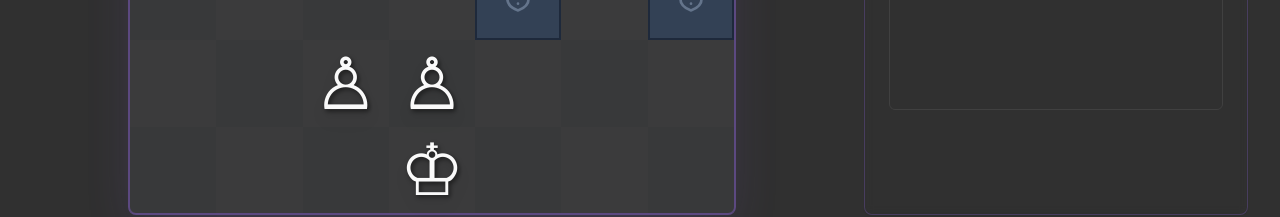
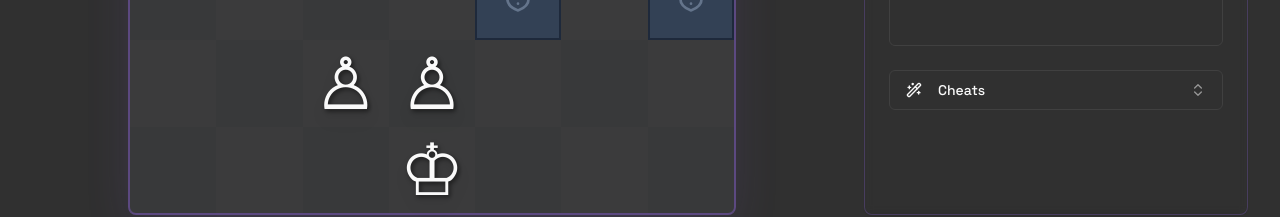
Before and after one commit to denys-experiments/chess-crawl-ai, a Next.js app: page / in a window 1280 px wide. Shown: the part 489-706 px from the top of the page. Built offline with nearby package versions, Linux system fonts and the light colour scheme.

Commit message:
Add "Enable Cheats" button. Once clicked it shows a panel in the UI with

```diff
--- a/src/app/page.tsx
+++ b/src/app/page.tsx
@@ -5,7 +5,7 @@ import { useState, useEffect, useCallback, useRef } from 'react';
 import type { Piece, Board, Position, PieceType } from '@/types';
 import { GameBoard } from '@/components/game/board';
 import { GameHud } from '@/components/game/hud';
-import { initializeBoard, getValidMoves } from '@/lib/game-logic';
+import { initializeBoard, getValidMoves, isWithinBoard } from '@/lib/game-logic';
 import { useToast } from "@/hooks/use-toast";
 import {
   Dialog,
@@ -193,7 +193,7 @@ export default function Home() {
         }
     }
 
-    if (targetTile?.type === 'chest' || (targetTile?.type === 'chest' && isOrthogonalMove(from, to))) {
+    if (targetTile?.type === 'chest') {
       if (pieceToMove.piece === 'Pawn') {
         const newPieceType = getPromotionPiece(level, playerPieces);
         newPieceState = {
@@ -233,10 +233,6 @@ export default function Home() {
     setAvailableMoves([]);
     setTurn('enemy');
   };
-
-  function isOrthogonalMove(from: Position, to: Position) {
-    return from.x === to.x || from.y === to.y;
-  }
 
   const checkForAllyRescue = (pos: Position, currentBoard: Board) => {
     const directions = [[-1,-1],[-1,0],[-1,1],[0,-1],[0,1],[1,-1],[1,0],[1,1]];
@@ -291,7 +287,7 @@ export default function Home() {
         const moves = getValidMoves({x: enemy.x, y: enemy.y}, board);
         const validEnemyMoves = moves.filter(move => {
             const targetTile = board[move.y][move.x];
-            return targetTile?.type !== 'chest' && targetTile?.type !== 'sleeping_ally';
+            return targetTile?.type !== 'sleeping_ally';
         });
 
         for (const move of validEnemyMoves) {
@@ -308,6 +304,15 @@ export default function Home() {
                     case 'King': score += 1000; break;
                 }
             }
+
+            if (targetTile?.type === 'chest') {
+                if (enemy.piece === 'Pawn') {
+                    score += 15; // Pawns are encouraged to open chests for promotion
+                } else {
+                    score -= 5; // Other pieces are discouraged from opening chests
+                }
+            }
+
 
             if (playerKing) {
                 const currentDist = Math.abs(enemy.x - playerKing.x) + Math.abs(enemy.y - playerKing.y);
@@ -334,7 +339,7 @@ export default function Home() {
                 score -= 5;
             }
 
-            score += Math.random() * 0.5;
+            score += Math.random() * 2; // Increased randomness to avoid loops
 
             allPossibleMoves.push({ piece: enemy, move, score });
         }
@@ -439,6 +444,116 @@ export default function Home() {
       startNextLevel(allCarriedPieces);
   };
 
+  // --- CHEAT FUNCTIONS ---
+
+  const handleRegenerateLevel = (width: number, height: number) => {
+    if (!board) return;
+    setIsLoading(true);
+    const king = playerPieces.find(p => p.piece === 'King');
+    const newBoard = initializeBoard(level, king ? [king] : [], { width, height });
+    checkForInitialRescues(newBoard);
+    setBoard(newBoard);
+    setSelectedPiece(null);
+    setAvailableMoves([]);
+    setTurn('player');
+    setAiReasoning('');
+    setIsLevelComplete(false);
+    setIsGameOver(false);
+    setIsLoading(false);
+    toast({ title: "Cheat Activated!", description: `Level regenerated to ${width}x${height}.` });
+  }
+
+  const handleWinLevel = () => {
+    setIsLevelComplete(true);
+    toast({ title: "Cheat Activated!", description: "You've won the level!" });
+  }
+
+  const handleCreatePiece = (pieceType: PieceType) => {
+    if (!board) return;
+    const king = playerPieces.find(p => p.piece === 'King');
+    if (!king) {
+        toast({ title: "Cheat Failed", description: "Player King not found.", variant: "destructive" });
+        return;
+    }
+    const { x: kingX, y: kingY } = king;
+    const possibleSpawns: Position[] = [
+        { x: kingX - 1, y: kingY }, { x: kingX + 1, y: kingY },
+        { x: kingX, y: kingY - 1 }, { x: kingX, y: kingY + 1 },
+        { x: kingX - 1, y: kingY - 1 }, { x: kingX + 1, y: kingY - 1 },
+        { x: kingX - 1, y: kingY + 1 }, { x: kingX + 1, y: kingY + 1 },
+    ].filter(p => isWithinBoard(p.x, p.y, board) && !board[p.y][p.x]);
+
+    if (possibleSpawns.length === 0) {
+        toast({ title: "Cheat Failed", description: "No empty space near the King to spawn a piece.", variant: "destructive" });
+        return;
+    }
+
+    const spawnPos = possibleSpawns[0];
+    const newBoard = board.map(row => row.map(tile => tile ? {...tile} : null));
+    newBoard[spawnPos.y][spawnPos.x] = {
+        type: 'piece',
+        piece: pieceType,
+        color: 'white',
+        x: spawnPos.x,
+        y: spawnPos.y,
+        id: `${pieceType}-${Date.now()}`
+    };
+    setBoard(newBoard);
+    toast({ title: "Cheat Activated!", description: `A friendly ${pieceType} has appeared.` });
+  }
+
+  const handlePromotePawn = () => {
+    if (!board) return;
+    const pawns = playerPieces.filter(p => p.piece === 'Pawn');
+    if (pawns.length === 0) {
+        toast({ title: "Cheat Failed", description: "No player pawns available to promote.", variant: "destructive" });
+        return;
+    }
+    const randomPawn = pawns[Math.floor(Math.random() * pawns.length)];
+    const newPieceType = getPromotionPiece(level, playerPieces);
+
+    const newBoard = board.map(row => row.map(tile => tile ? {...tile} : null));
+    const pawnToPromote = newBoard[randomPawn.y][randomPawn.x];
+    if (pawnToPromote?.type === 'piece') {
+        (newBoard[randomPawn.y][randomPawn.x] as Piece) = {
+            ...pawnToPromote,
+            piece: newPieceType,
+            direction: undefined,
+        };
+        setBoard(newBoard);
+        toast({ title: "Cheat Activated!", description: `A pawn has been promoted to a ${newPieceType}.` });
+    }
+  }
+
+  const handleAwardCosmetic = () => {
+    if (!board) return;
+    const nonPawns = playerPieces.filter(p => p.piece !== 'Pawn');
+    if (nonPawns.length === 0) {
+        toast({ title: "Cheat Failed", description: "No non-pawn pieces available to award cosmetic.", variant: "destructive" });
+        return;
+    }
+    const randomPiece = nonPawns[Math.floor(Math.random() * nonPawns.length)];
+
+    const availableCosmetics = ['sunglasses', 'tophat', 'partyhat', 'bowtie', 'heart', 'star'];
+    const cosmeticDisplayNames: { [key: string]: string } = {
+        sunglasses: 'sunglasses',
+        tophat: 'a top hat',
+        partyhat: 'a party hat',
+        bowtie: 'a bowtie',
+        heart: 'a heart',
+        star: 'a star',
+    };
+    const newCosmetic = availableCosmetics[Math.floor(Math.random() * availableCosmetics.length)];
+
+    const newBoard = board.map(row => row.map(tile => tile ? {...tile} : null));
+    const pieceToDecorate = newBoard[randomPiece.y][randomPiece.x];
+    if(pieceToDecorate?.type === 'piece') {
+        (newBoard[randomPiece.y][randomPiece.x] as Piece).cosmetic = newCosmetic;
+        setBoard(newBoard);
+        toast({ title: "Cheat Activated!", description: `Your ${pieceToDecorate.piece} received ${cosmeticDisplayNames[newCosmetic]}.` });
+    }
+  }
+
   if (isLoading || !board) {
     return (
         <main className="flex min-h-screen flex-col items-center justify-center bg-background p-4 md:p-8">
@@ -464,6 +579,11 @@ export default function Home() {
           inventory={inventory}
           aiReasoning={aiReasoning}
           isEnemyThinking={isEnemyThinking}
+          onRegenerateLevel={handleRegenerateLevel}
+          onWinLevel={handleWinLevel}
+          onCreatePiece={handleCreatePiece}
+          onPromotePawn={handlePromotePawn}
+          onAwardCosmetic={handleAwardCosmetic}
         />
       </div>
       <Toaster />
--- a/src/components/game/hud.tsx
+++ b/src/components/game/hud.tsx
@@ -1,8 +1,26 @@
+
+import { useState } from 'react';
+import type { Piece, PieceType } from '@/types';
 import { Card, CardContent, CardHeader, CardTitle, CardDescription } from '@/components/ui/card';
 import { ScrollArea } from '@/components/ui/scroll-area';
 import { Badge } from '@/components/ui/badge';
-import { PawPrint, Glasses, Loader2 } from 'lucide-react';
-import type { Piece } from '@/types';
+import { PawPrint, Glasses, Loader2, Wand2, ChevronsUpDown } from 'lucide-react';
+import {
+  Collapsible,
+  CollapsibleContent,
+  CollapsibleTrigger,
+} from "@/components/ui/collapsible";
+import { Button } from '@/components/ui/button';
+import { Input } from '@/components/ui/input';
+import { Label } from '@/components/ui/label';
+import {
+  Select,
+  SelectContent,
+  SelectItem,
+  SelectTrigger,
+  SelectValue,
+} from "@/components/ui/select";
+
 
 interface GameHudProps {
   turn: 'player' | 'enemy';
@@ -10,9 +28,17 @@ interface GameHudProps {
   inventory: { pieces: Piece[], cosmetics: string[] };
   aiReasoning: string;
   isEnemyThinking: boolean;
+  onRegenerateLevel: (width: number, height: number) => void;
+  onWinLevel: () => void;
+  onCreatePiece: (pieceType: PieceType) => void;
+  onPromotePawn: () => void;
+  onAwardCosmetic: () => void;
 }
 
-export function GameHud({ turn, level, inventory, aiReasoning, isEnemyThinking }: GameHudProps) {
+export function GameHud(props: GameHudProps) {
+  const { turn, level, inventory, aiReasoning, isEnemyThinking } = props;
+  const [isCheatsOpen, setIsCheatsOpen] = useState(false);
+
   return (
     <Card className="w-full md:w-96 md:max-w-sm flex-shrink-0 bg-card/50 backdrop-blur-sm border-primary/30">
       <CardHeader>
@@ -49,11 +75,74 @@ export function GameHud({ turn, level, inventory, aiReasoning, isEnemyThinking }
         </div>
         <div>
             <h4 className="font-headline text-lg mb-2 text-primary">AI Thoughts</h4>
-            <ScrollArea className="h-64 w-full rounded-md border bg-background/50 p-4">
+            <ScrollArea className="h-48 w-full rounded-md border bg-background/50 p-4">
                 <pre className="text-sm text-muted-foreground whitespace-pre-wrap font-code">{aiReasoning || 'Waiting for enemy move...'}</pre>
             </ScrollArea>
         </div>
+
+        <Collapsible open={isCheatsOpen} onOpenChange={setIsCheatsOpen}>
+          <CollapsibleTrigger asChild>
+            <Button variant="outline" className="w-full">
+              <Wand2 className="mr-2 h-4 w-4" />
+              <span>Cheats</span>
+              <ChevronsUpDown className="ml-auto h-4 w-4 shrink-0 opacity-50" />
+            </Button>
+          </CollapsibleTrigger>
+          <CollapsibleContent className="py-4 border-t border-border mt-4">
+             <CheatPanel {...props} />
+          </CollapsibleContent>
+        </Collapsible>
       </CardContent>
     </Card>
   );
 }
+
+function CheatPanel({ onRegenerateLevel, onCreatePiece, onPromotePawn, onAwardCosmetic, onWinLevel }: {
+  onRegenerateLevel: (width: number, height: number) => void;
+  onCreatePiece: (pieceType: PieceType) => void;
+  onPromotePawn: () => void;
+  onAwardCosmetic: () => void;
+  onWinLevel: () => void;
+}) {
+  const [width, setWidth] = useState(8);
+  const [height, setHeight] = useState(8);
+  const [pieceType, setPieceType] = useState<PieceType>('Knight');
+
+  return (
+    <div className="space-y-4">
+       <h4 className="font-headline text-lg text-primary">Cheat Panel</h4>
+      <div className="space-y-2">
+        <Label htmlFor="width-input">Regenerate Level</Label>
+        <div className="flex gap-2 items-center">
+          <Input id="width-input" type="number" value={width} onChange={e => setWidth(Math.max(5, parseInt(e.target.value)) || 8)} className="w-16" />
+          <span className="text-muted-foreground">x</span>
+          <Input type="number" value={height} onChange={e => setHeight(Math.max(5, parseInt(e.target.value)) || 8)} className="w-16" />
+          <Button onClick={() => onRegenerateLevel(width, height)} size="sm">Go</Button>
+        </div>
+      </div>
+      <div className="space-y-2">
+        <Label>Create Piece</Label>
+        <div className="flex gap-2">
+          <Select value={pieceType} onValueChange={(v) => setPieceType(v as PieceType)}>
+            <SelectTrigger>
+              <SelectValue placeholder="Select piece" />
+            </SelectTrigger>
+            <SelectContent>
+              <SelectItem value="Pawn">Pawn</SelectItem>
+              <SelectItem value="Knight">Knight</SelectItem>
+              <SelectItem value="Bishop">Bishop</SelectItem>
+              <SelectItem value="Rook">Rook</SelectItem>
+              <SelectItem value="Queen">Queen</SelectItem>
+            </SelectContent>
+          </Select>
+          <Button onClick={() => onCreatePiece(pieceType)} size="sm">Create</Button>
+        </div>
+      </div>
+      <div className="grid grid-cols-2 gap-2">
+        <Button onClick={onWinLevel} variant="outline" size="sm">Win Level</Button>
+        <Button onClick={onPromotePawn} variant="outline" size="sm">Promote Pawn</Button>
+        <Button onClick={onAwardCosmetic} variant="outline" size="sm">Award Cosmetic</Button>
+      </div>
+    </div>
+  )
+}
```
Also changed, not shown: src/lib/game-logic.ts (+6 -6 lines).
